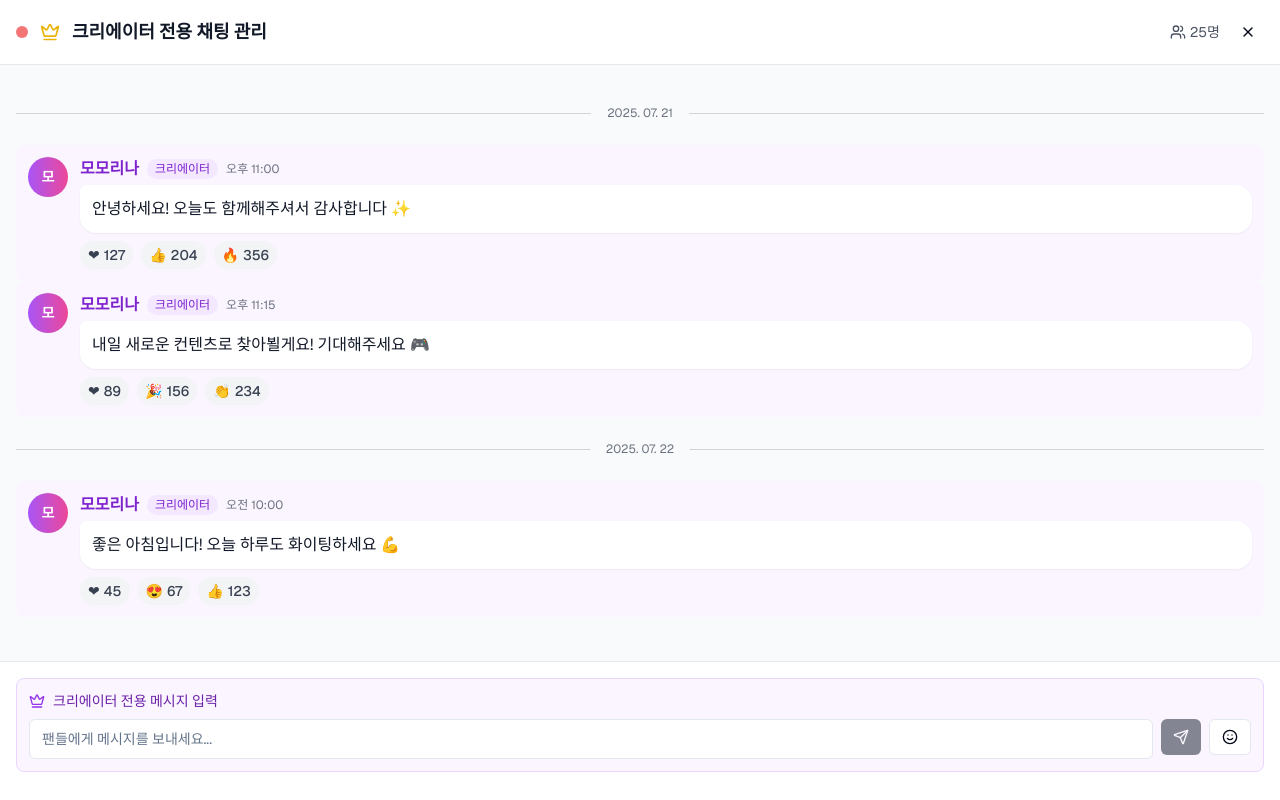
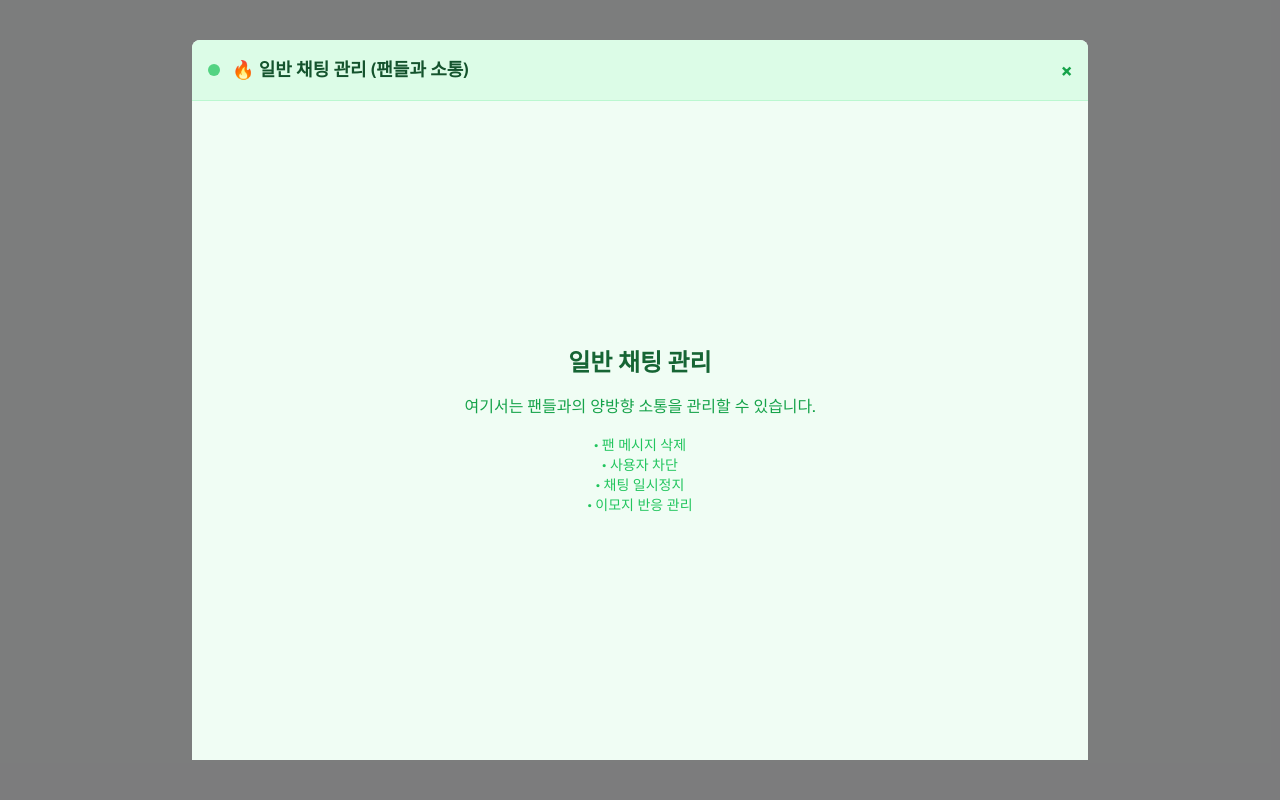
Before and after one commit to cultsoda/xromeda-chat, a Next.js app: page /admin/chat-live in a window 1280 px wide. Built offline with nearby package versions, Linux system fonts and the light colour scheme.

Commit message:
크리에이터 뷰 일반 채팅 나오게 수정

```diff
--- a/components/general-chat-management.tsx
+++ b/components/general-chat-management.tsx
@@ -13,11 +13,44 @@ export default function GeneralChatManagement({
   onClose,
   isFullPage = false
 }: GeneralChatManagementProps) {
+  // 임시로 구분하기 위해 props를 수정해서 전달
+  // 실제로는 별도의 컴포넌트를 만들어야 하지만, 우선 구분이 되는지 확인용
+
+  if (!isOpen && !isFullPage) return null
+
   return (
-    <CreatorManagementChat
-      isOpen={isOpen}
-      onClose={onClose}
-      isFullPage={isFullPage}
-    />
+    <div className="fixed inset-0 bg-black bg-opacity-50 z-50 flex items-center justify-center p-4">
+      <div className="w-full max-w-4xl h-[90vh] bg-white rounded-lg flex flex-col">
+        {/* 임시 헤더 - 구분용 */}
+        <div className="bg-green-100 border-b border-green-200 p-4 flex items-center justify-between rounded-t-lg">
+          <div className="flex items-center gap-3">
+            <div className="w-3 h-3 bg-green-500 rounded-full animate-pulse"></div>
+            <h1 className="text-lg font-semibold text-green-900">🔥 일반 채팅 관리 (팬들과 소통)</h1>
+          </div>
+          <button
+            onClick={onClose}
+            className="text-green-600 hover:text-green-800 text-xl font-bold"
+          >
+            ×
+          </button>
+        </div>
+
+        {/* 임시 내용 */}
+        <div className="flex-1 p-6 flex items-center justify-center bg-green-50">
+          <div className="text-center">
+            <h2 className="text-2xl font-bold text-green-800 mb-4">일반 채팅 관리</h2>
+            <p className="text-green-600 mb-4">
+              여기서는 팬들과의 양방향 소통을 관리할 수 있습니다.
+            </p>
+            <p className="text-sm text-green-500">
+              • 팬 메시지 삭제<br/>
+              • 사용자 차단<br/>
+              • 채팅 일시정지<br/>
+              • 이모지 반응 관리
+            </p>
+          </div>
+        </div>
+      </div>
+    </div>
   )
 }
```
